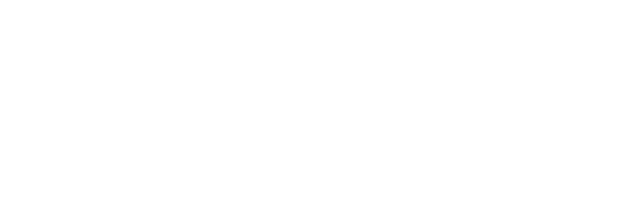
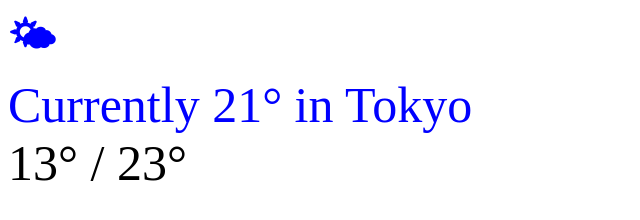
Before and after one commit to Mitchell444/Project2, a plain HTML site: page index.html in a window 1280 px wide. Shown: the whole page, without its empty margins (0-640 px from the left). Drawn offline with Linux system fonts and the light colour scheme.

Commit message:
Top half css page

```diff
--- a/CSSProject.css
+++ b/CSSProject.css
@@ -0,0 +1,16 @@
+#logo {
+    color: blue;
+    font-size: 40px;
+    margin: auto;
+}
+#topText {
+    color: blue;
+    font-size: 50px;
+    font-weight: 'bold';
+}
+#topTextBlack {
+    font-size: 50px;
+}
+p {
+    margin: auto;
+}
--- a/index.html
+++ b/index.html
@@ -3,4 +3,15 @@
     <head>
         <link rel="stylesheet" href="CSSProject.css">
     </head>
+    <body>
+        <h1 id="logo";>
+            &#127780;
+        </h1>
+        <p id="topText">
+            Currently 21° in Tokyo
+        </p>
+        <p id="topTextBlack">
+            13° / 23°
+        </p>
+    </body>
 </html>
```
